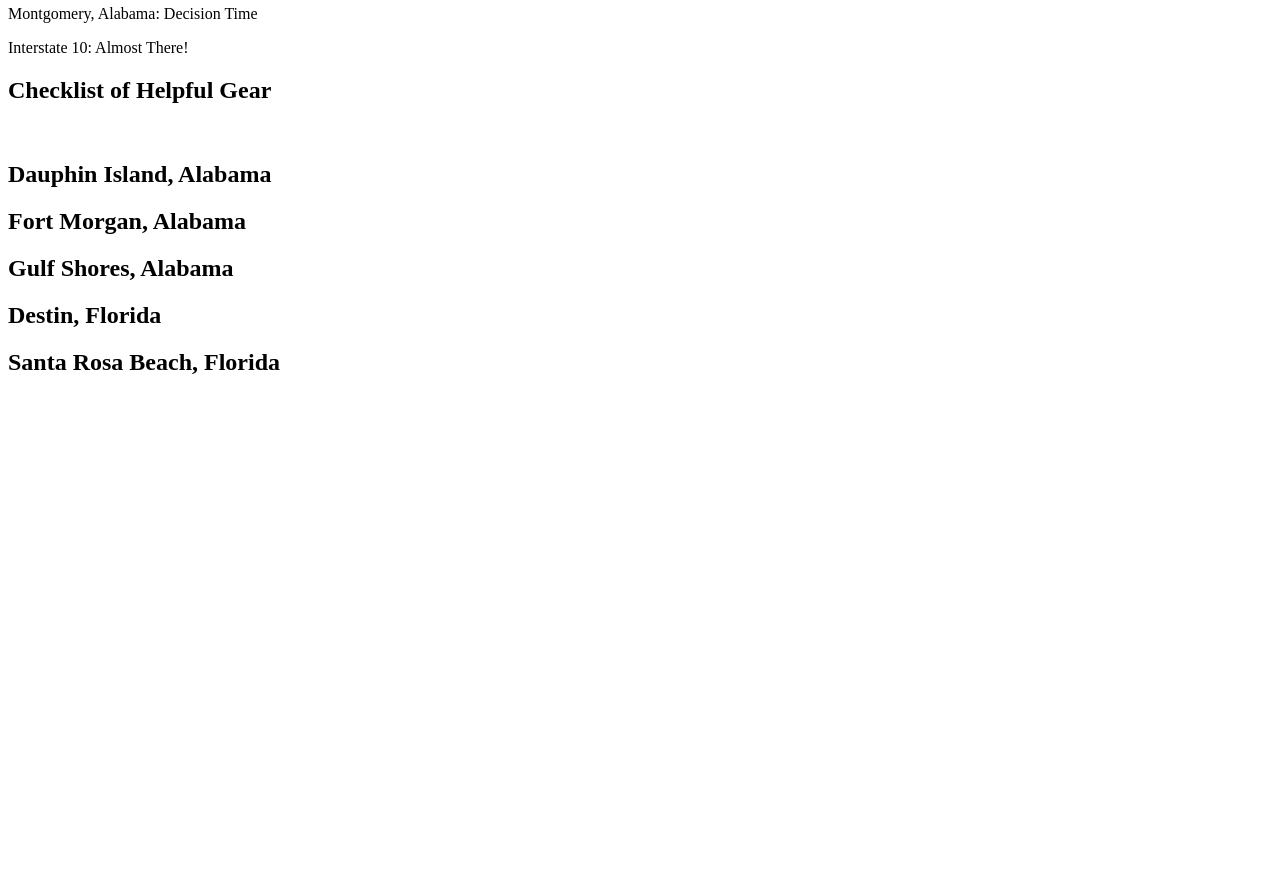
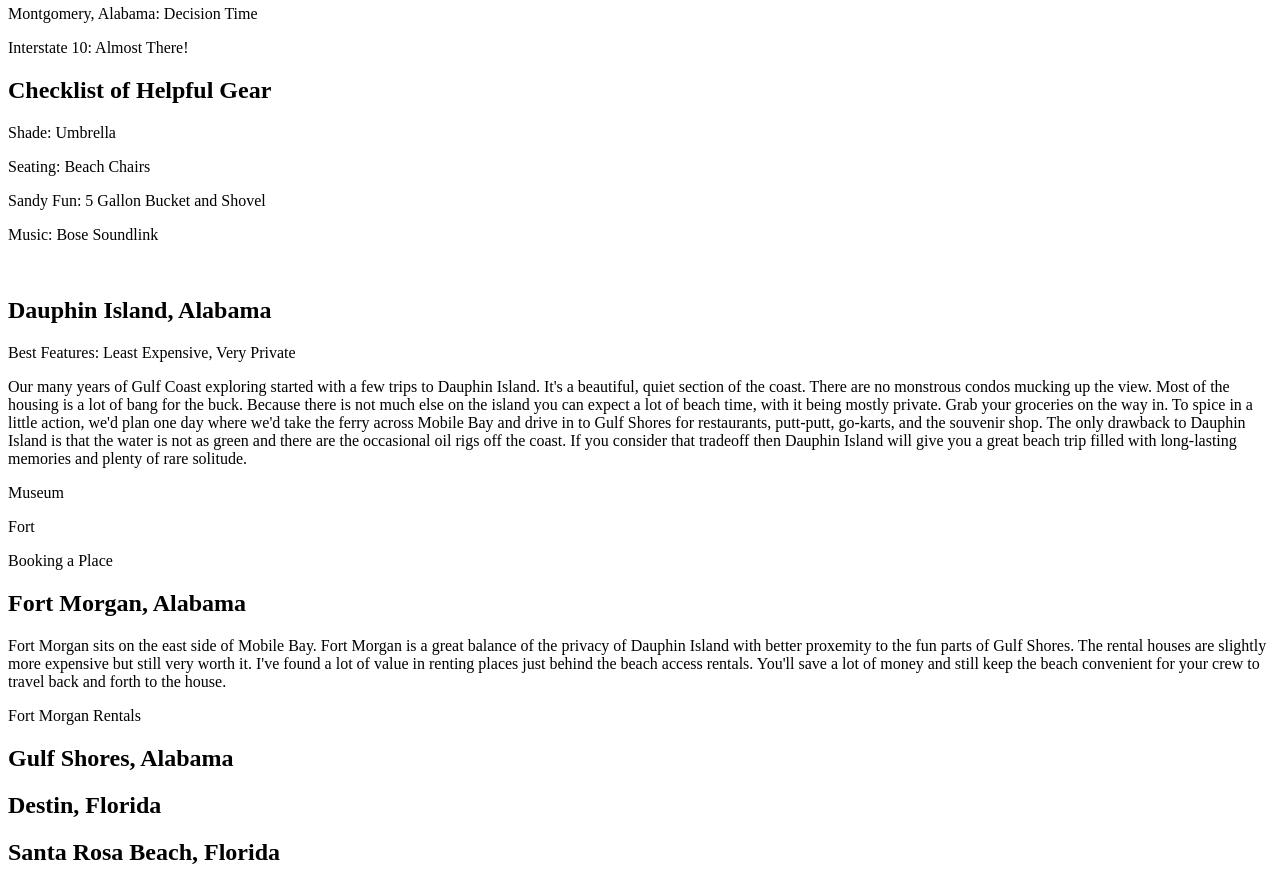
Before and after one commit to ensoroceros/ensoroceros.github.io, a plain HTML site: page index.html in a window 1280 px wide. Shown: the part 400-1286 px from the top of the page. Before the commit the page ends 800 px from the top, so only its background shows below. Drawn offline with Linux system fonts and the light colour scheme.

Commit message:
dauphin island content

```diff
--- a/index.html
+++ b/index.html
@@ -2,7 +2,7 @@
 <html>
   <head>
      <meta name="viewport" content="width=device-width, initial-scale=1">
-     <title>NashCoast.com: One family's guide to the best of the Gulf Coast</title>
+     <title>NashCoast.com: One Nashville family's guide to the best of the Gulf Coast</title>
   </head>
   <body>
     <div id="headline">
@@ -30,18 +30,27 @@
     </div>
     <div id="section2">
       <h2>Checklist of Helpful Gear</h2>
+      <p>Shade: Umbrella</p>
+      <p>Seating: Beach Chairs</p>
       <p></p>
+      <p>Sandy Fun: 5 Gallon Bucket and Shovel</p>
+      <p>Music: Bose Soundlink</p>
       <div id="images">
         <img>
       </div>
     </div>
     <div id="section3">
       <h2>Dauphin Island, Alabama</h2>
-      <p></p>
+      <p>Best Features: Least Expensive, Very Private</p>
+      <p>Our many years of Gulf Coast exploring started with a few trips to Dauphin Island. It's a beautiful, quiet section of the coast. There are no monstrous condos mucking up the view. Most of the housing is a lot of bang for the buck. Because there is not much else on the island you can expect a lot of beach time, with it being mostly private. Grab your groceries on the way in. To spice in a little action, we'd plan one day where we'd take the ferry across Mobile Bay and drive in to Gulf Shores for restaurants, putt-putt, go-karts, and the souvenir shop. The only drawback to Dauphin Island is that the water is not as green and there are the occasional oil rigs off the coast. If you consider that tradeoff then Dauphin Island will give you a great beach trip filled with long-lasting memories and plenty of rare solitude.</p>
+      <p>Museum</p>
+      <p>Fort</p>
+      <p>Booking a Place</p>
     </div>
     <div id="section4">
       <h2>Fort Morgan, Alabama</h2>
-      <p></p>
+      <p>Fort Morgan sits on the east side of Mobile Bay. Fort Morgan is a great balance of the privacy of Dauphin Island with better proxemity to the fun parts of Gulf Shores. The rental houses are slightly more expensive but still very worth it. I've found a lot of value in renting places just behind the beach access rentals. You'll save a lot of money and still keep the beach convenient for your crew to travel back and forth to the house. </p>
+      <p> Fort Morgan Rentals </p>
     </div>
     <div id="section5">
       <h2>Gulf Shores, Alabama</h2>
```
